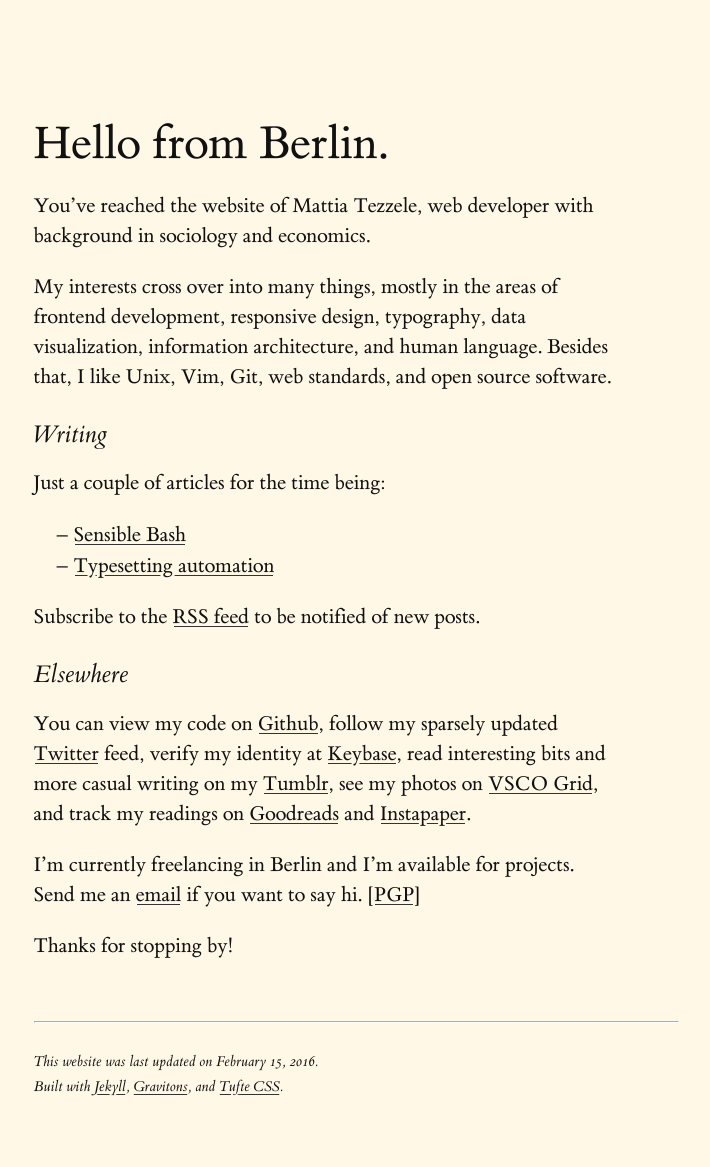
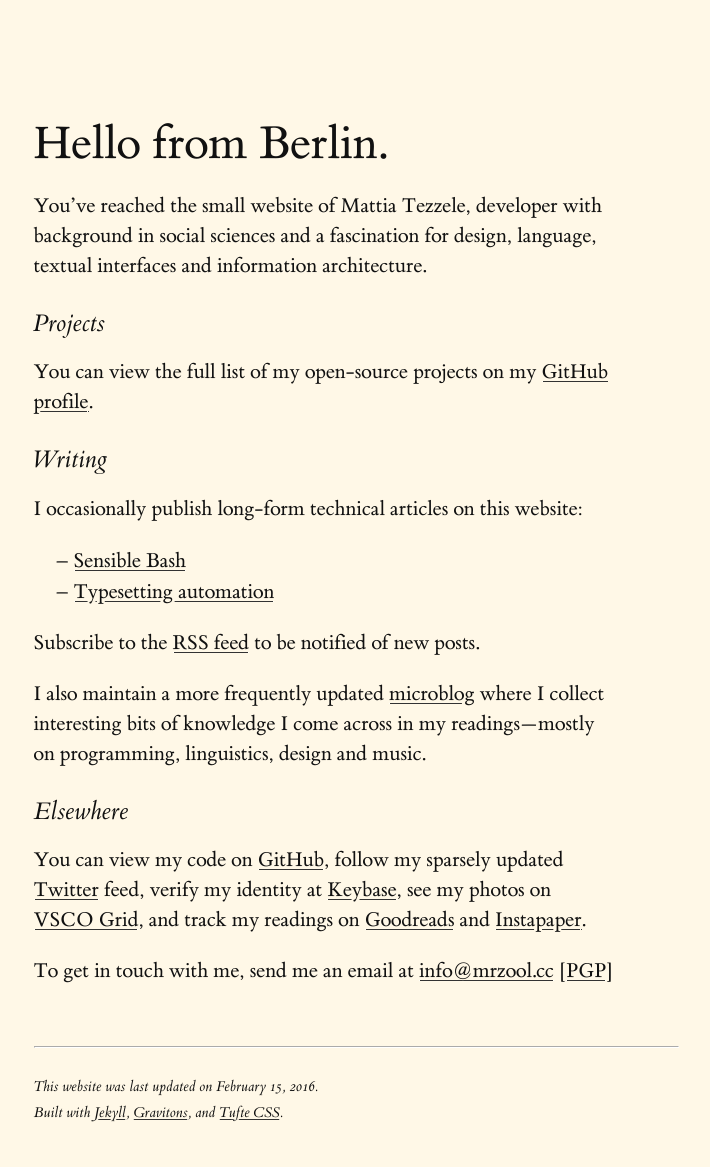
Before and after one commit to mrzool/mrzool.github.io, a Jekyll site: the page built from index.md, in a window 1280 px wide. Shown: the whole page, without its empty margins (284-994 px from the left). Built offline with Jekyll 4.4.1, drawn with Linux system fonts in a browser that asks for light colours; before the commit the page ends 1141 px from its top, so only the background shows below that.

Commit message:
Full rewrite

```diff
--- a/index.md
+++ b/index.md
@@ -1,27 +1,28 @@
 ---
 layout: default
 title: Home
-exclude: true
 ---
 
 # Hello from Berlin.
 
-You've reached the website of Mattia Tezzele, web developer with background in sociology and economics.
+You've reached the small website of Mattia Tezzele, developer with background in social sciences and a fascination for design, language, textual interfaces and information architecture.
 
-My interests cross over into many things, mostly in the areas of frontend development, responsive design, typography, data visualization, information architecture, and human language. Besides that, I like Unix, Vim, Git, web standards, and open source software.
+### Projects
+
+You can view the full list of my open-source projects on my [GitHub profile](http://github.com/mrzool).
 
 ### Writing
 
-Just a couple of articles for the time being:
+I occasionally publish long-form technical articles on this website:
 
 {% include _posts.html %}
 
 Subscribe to the [RSS feed](/feed.xml) to be notified of new posts.
 
+I also maintain a more frequently updated [microblog](http://notes.mrzool.cc) where I collect interesting bits of knowledge I come across in my readings---mostly on programming, linguistics, design and music.
+
 ### Elsewhere
 
-You can view my code on [Github](http://github.com/mrzool), follow my sparsely updated [Twitter](http://twitter.com/mrzool_) feed, verify my identity at [Keybase](https://keybase.io/zool), read interesting bits and more casual writing on my [Tumblr](http://zoolnotes.tumblr.com), see my photos on [VSCO Grid](https://mrzool.vsco.co/), and track my readings on [Goodreads](http://www.goodreads.com/mrzool) and [Instapaper](https://www.instapaper.com/p/__zool).
+You can view my code on [GitHub](http://github.com/mrzool), follow my sparsely updated [Twitter](http://twitter.com/mrzool_) feed, verify my identity at [Keybase](https://keybase.io/zool), see my photos on [VSCO Grid](https://mrzool.vsco.co/), and track my readings on [Goodreads](http://www.goodreads.com/mrzool) and [Instapaper](https://www.instapaper.com/p/__zool).
 
-I'm currently freelancing in Berlin and I'm available for projects. Send me an [email](mailto:info@mrzool.cc) if you want to say hi. [[PGP](https://keybase.io/zool/key.asc)]
-
-Thanks for stopping by!
+To get in touch with me, send me an email at [{{site.email}}](mailto:{{site.email}}) [[PGP](https://keybase.io/zool/key.asc)]
```
